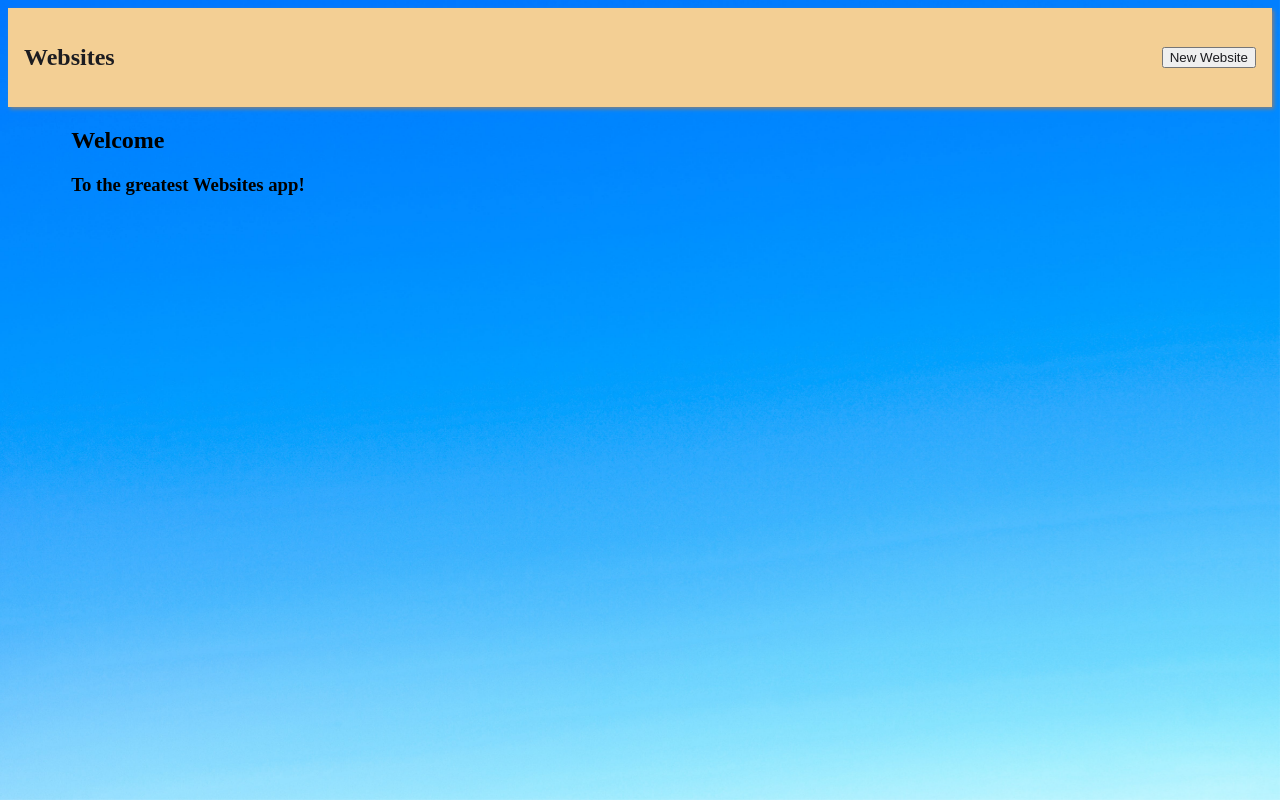
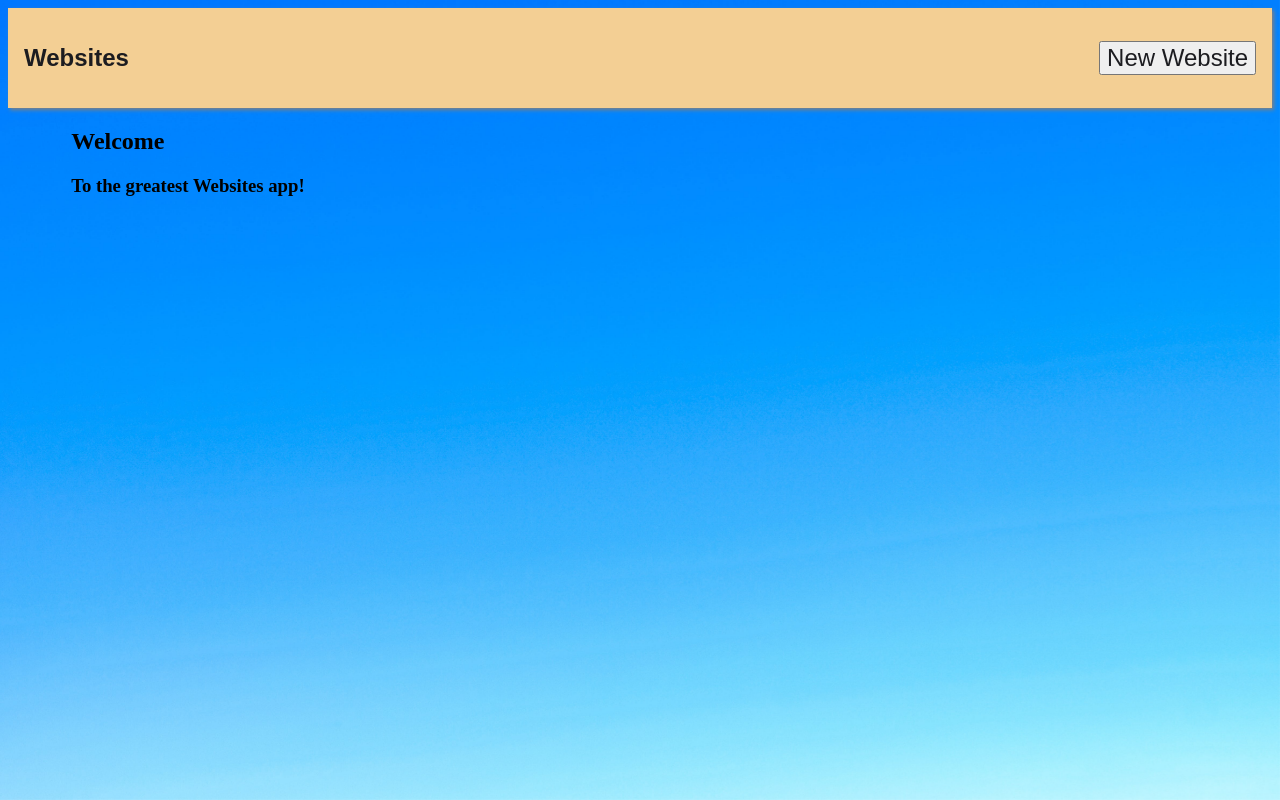
Before and after one commit to Ahmadh24/PERN_frontend, a React (Create React App) app: page / in a window 1280 px wide. Built offline with nearby package versions, Linux system fonts and the light colour scheme.

Commit message:
fixed font

```diff
--- a/src/index.css
+++ b/src/index.css
@@ -17,6 +17,8 @@ main {
 a {
   text-decoration: none;
   color: #1c1c20;
+  font-family: fantasy;
+  font-size:x-large;
 }
 
 h4 {
```
Also changed, not shown: 1 other file (tests, documents, lock files or other folders).
